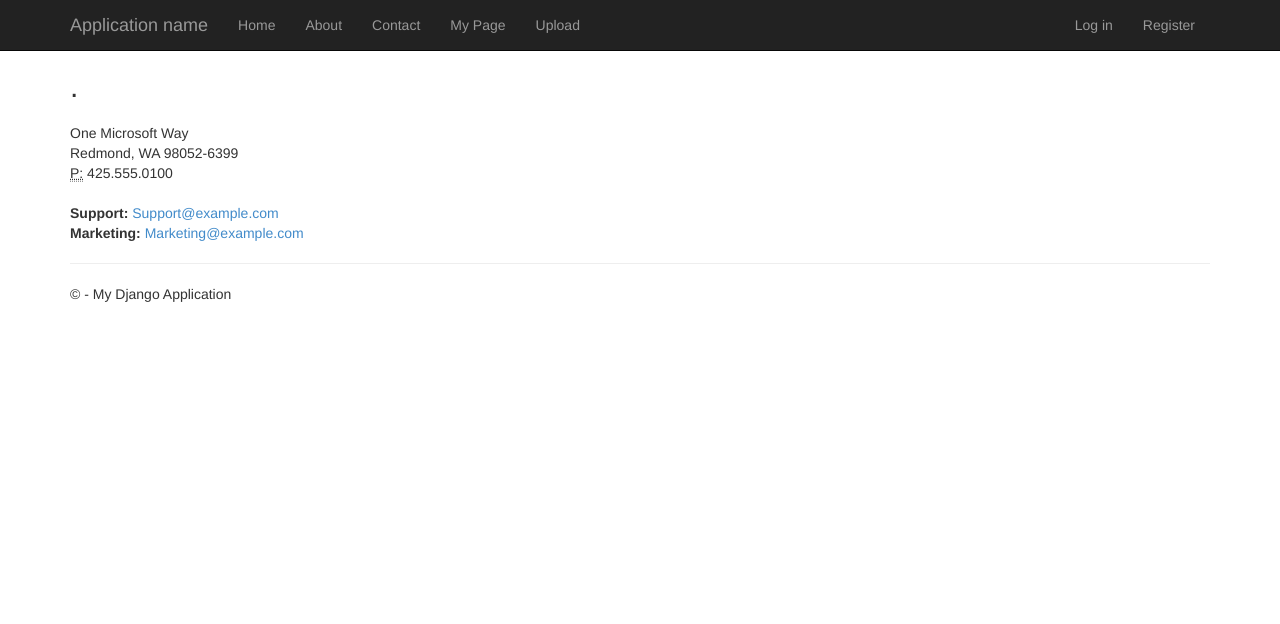
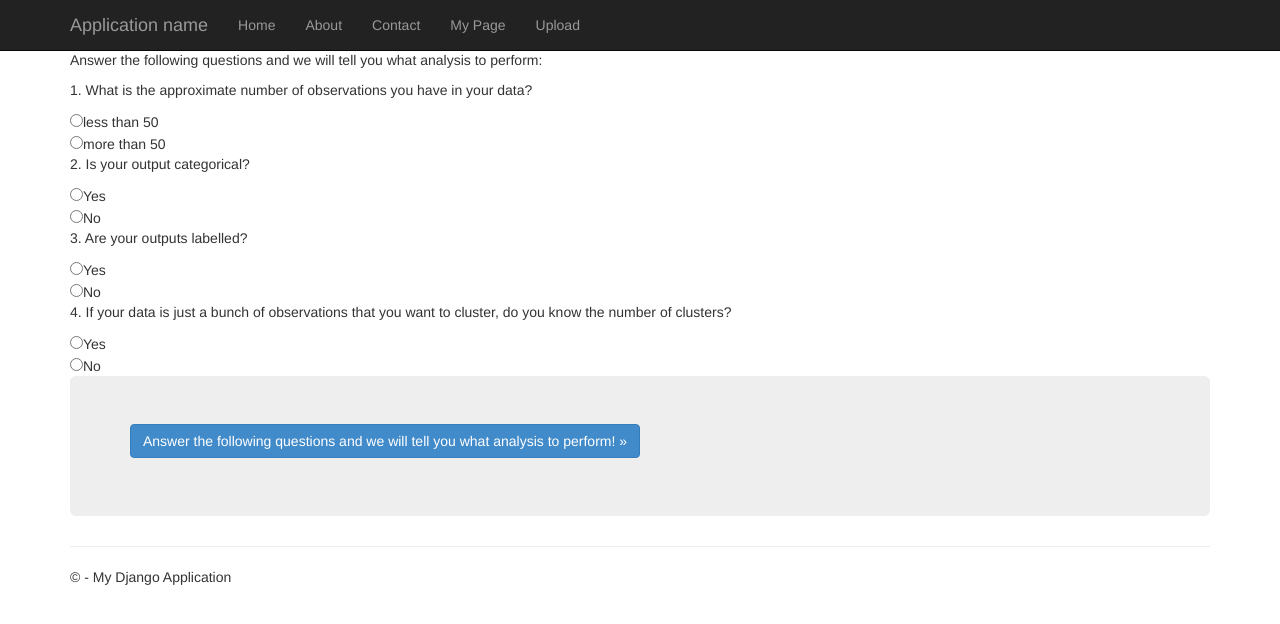
Before and after one commit to amoghskulkarni/DjangoWebProject_test1, a Django app: template DjangoWebProject_test1/app/templates/app/contact.html in a window 1280 px wide. Shown: the top 624 px of the page. Run offline with Django 3.2, Linux system fonts and the light colour scheme; the template is opened without the code that fills it, so the values that code supplies are empty; some libraries are stand-ins or nearby versions.

Commit message:
Contact Page Updated
Contact Page Updated

```diff
--- a/DjangoWebProject_test1/app/templates/app/contact.html
+++ b/DjangoWebProject_test1/app/templates/app/contact.html
@@ -2,19 +2,28 @@
 
 {% block content %}
 
-<h2>{{ title }}.</h2>
-<h3>{{ message }}</h3>
+<form action="">
+<p>Answer the following questions and we will tell you what analysis to perform: </p>
+<p>1. What is the approximate number of observations you have in your data?</p>
+<input type="radio" name="size" value="less">less than 50<br>
+<input type="radio" name="size" value="more">more than 50<br>
 
-<address>
-    One Microsoft Way<br />
-    Redmond, WA 98052-6399<br />
-    <abbr title="Phone">P:</abbr>
-    425.555.0100
-</address>
+<p>2. Is your output categorical?</p>
+<input type="radio" name="size" value="yes">Yes<br>
+<input type="radio" name="size" value="no">No<br>
 
-<address>
-    <strong>Support:</strong>   <a href="mailto:Support@example.com">Support@example.com</a><br />
-    <strong>Marketing:</strong> <a href="mailto:Marketing@example.com">Marketing@example.com</a>
-</address>
+<p>3. Are your outputs labelled?</p>
+<input type="radio" name="size" value="yes">Yes<br>
+<input type="radio" name="size" value="no">No<br>
+
+<p>4. If your data is just a bunch of observations that you want to cluster, do you know the number of clusters?</p>
+<input type="radio" name="size" value="yes">Yes<br>
+<input type="radio" name="size" value="no">No<br>
+
+</form>
+
+<div class="jumbotron">
+    <p><a id="suggButton" class="btn btn-primary btn-large">Answer the following questions and we will tell you what analysis to perform! &raquo;</a></p>
+</div>
 
 {% endblock %}
--- a/DjangoWebProject_test1/app/templates/app/layout.html
+++ b/DjangoWebProject_test1/app/templates/app/layout.html
@@ -31,7 +31,7 @@
                     <li><a href="{% url 'mypage' %}">My Page</a></li>
                     <li><a href="{% url 'uploadFile' %}">Upload</a></li>
                 </ul>
-                {% include 'app/loginpartial.html' %}
+                <!--{% include 'app/loginpartial.html' %}-->
             </div>
         </div>
     </div>
--- a/DjangoWebProject_test1/app/templates/app/mypage.html
+++ b/DjangoWebProject_test1/app/templates/app/mypage.html
@@ -12,6 +12,7 @@
 {% block content %}
 
 {% csrf_token %}
+
 
 <div class="jumbotron">
     <h1>My Page</h1>
```
Also changed, not shown: 14 other files.
